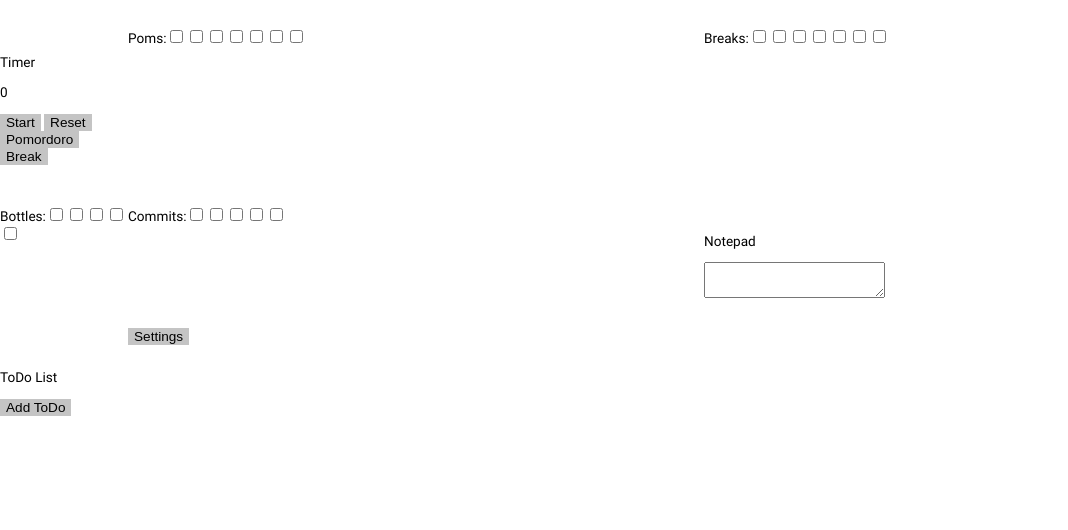
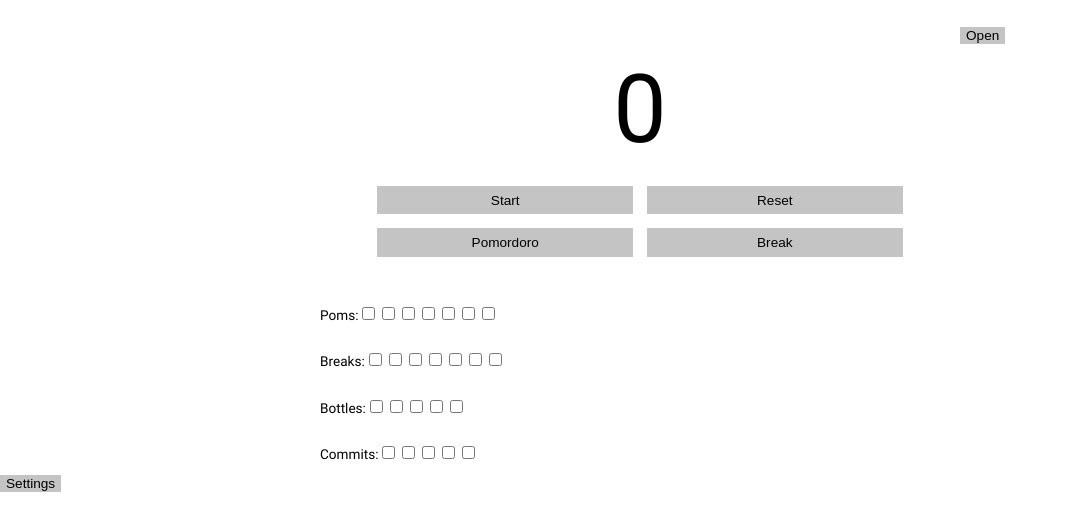
Before and after one commit to alex-808/Pomodoro-Tracker, a website built with Parcel: page index.html in a window 1280 px wide. Shown: the whole page, without its empty margins (0-1068 px from the left). Built offline with nearby package versions, Linux system fonts and the light colour scheme.

Commit message:
Added index page CSS and sliding side navigation

```diff
--- a/index.html
+++ b/index.html
@@ -8,37 +8,41 @@
         <script src="index.js" defer></script>
     </head>
     <body>
-        <div class="container">
-            <form id="pomTimerForm">
-                <div>Timer</div>
+        <div class="timer-container">
+            <form class="center-column" id="pomTimerForm">
                 <div id="currentTime">0</div>
-                <button id="timerToggle">Start</button>
-                <button id="timerReset">Reset</button>
-                <button id="selectPom">Pomordoro</button>
-                <button id="selectBreak">Break</button>
+                <button class="timer-button" id="timerToggle">Start</button>
+                <button class="timer-button" id="timerReset">Reset</button>
+                <button class="timer-button" id="selectPom">Pomordoro</button>
+                <button class="timer-button" id="selectBreak">Break</button>
             </form>
 
-            <div id="pomCBs">Poms:</div>
-            <div id="breakCBs">Breaks:</div>
-            <div id="bottleCBs">Bottles:</div>
-            <div id="commitCBs">Commits:</div>
-
-            <form>
-                <div>Notepad</div>
+            <div class="center-column" id="pomCBs">Poms:</div>
+            <div class="center-column" id="breakCBs">Breaks:</div>
+            <div class="center-column" id="bottleCBs">Bottles:</div>
+            <div class="center-column" id="commitCBs">Commits:</div>
+            <div class="side-drawer">
+                <form class="center-column">
+                    <h2>Notepad</h2>
                     <textarea id="notePad"></textarea>
                 </form>
 
-            <form id="todosForm">
-                <div>ToDo List</div>
+                <form class="center-column" id="todosForm">
+                    <h2>ToDo List</h2>
                     <ul id="todoList"></ul>
                     <input type="text" id="addTodoField" class="invisible" />
                     <button type="button" class="addTodo">Add ToDo</button>
                 </form>
-
+                <div class="close-side-drawer-div">
+                    <button class="close-side-drawer">Close</button>
+                </div>
+            </div>
             <a href="settings.html" class="settingsNavBtn"
                 ><button type="button">Settings</button></a
             >
-
+            <div class="open-side-drawer-div">
+                <button class="open-side-drawer">Open</button>
+            </div>
             <div>
                 <audio id="timerSound">
                     <source src="audio/space_ring.wav" />
--- a/index.js
+++ b/index.js
@@ -366,6 +366,22 @@ let breakCheckBoxes;
 let bottleCheckBoxes;
 let commitCheckBoxes;
 
+// SIDE DRAWER
+
+const openSideBtn = document.querySelector('.open-side-drawer');
+const closeSideBtn = document.querySelector('.close-side-drawer');
+
+openSideBtn.addEventListener('click', function () {
+    console.log('open');
+    document.querySelector('.side-drawer').style.width = '50%';
+    document.querySelector('.side-drawer').classList.add('side-drawer-open');
+});
+
+closeSideBtn.addEventListener('click', function () {
+    document.querySelector('.side-drawer').classList.remove('side-drawer-open');
+    document.querySelector('.side-drawer').style.width = '0';
+});
+
 const setup = function () {
     notePadTextArea.value = userData.notePadText;
     currentTimeDiv.textContent = timerState.currentTime;
--- a/styles/style.scss
+++ b/styles/style.scss
@@ -76,15 +76,77 @@ div {
     margin-bottom: 1rem;
 }
 
-.container {
+.settings-container {
     display: grid;
     grid-template-columns: 10% 1fr 1fr;
+}
+
+.timer-container {
+    display: grid;
+    grid-template-columns: 1fr 50% 1fr;
+}
+
+.side-drawer {
+    height: 100%;
+    width: 0;
+    position: fixed;
+    z-index: 1;
+    top: 0;
+    right: 0;
+    background-color: white;
+    border-style: solid;
+    border-width: 0;
+    overflow-x: hidden;
+    transition: 0.5s;
+    // padding-top: 60px;
+    display: grid;
+    grid-template-columns: 1fr 1fr 1fr;
+    grid-template-rows: 1fr 1fr 50%;
+}
+
+.side-drawer-open {
+    filter: drop-shadow(-30px 30px);
+    border-width: 1px;
+    width: 50%;
 }
 
 .center-column {
     grid-column-start: 2;
 }
 
+.close-side-drawer-div {
+    grid-row-start: 3;
+    grid-column-start: 2;
+}
+
+.open-side-drawer-div {
+    grid-column-start: 3;
+    grid-row-start: 1;
+}
+
+.settingsNavBtn {
+    grid-column-start: 1;
+}
+
+#currentTime {
+    font-size: 7rem;
+    text-align: center;
+    width: 100%;
+}
+
+#pomTimerForm {
+    display: flex;
+    flex-direction: row;
+    flex-wrap: wrap;
+    justify-content: center;
+}
+
+.timer-button {
+    font-size: 1rem;
+    padding: 0.5rem;
+    margin: 0.5rem;
+    width: 40%;
+}
 .one-char-input {
     width: 1ch;
 }
@@ -96,6 +158,17 @@ div {
 .three-char-input {
     width: 3ch;
 }
+
+textarea {
+    width: 100%;
+    height: 50%;
+}
+
+#addTodoField,
+.editBox {
+    width: 14ch;
+}
+
 .todoStrikeThru {
     text-decoration: line-through;
 }
```
Also changed, not shown: settings.html (+7 -7 lines), styles/style.css, 1 other file. Lines whose indentation alone changed are shown as unchanged.
